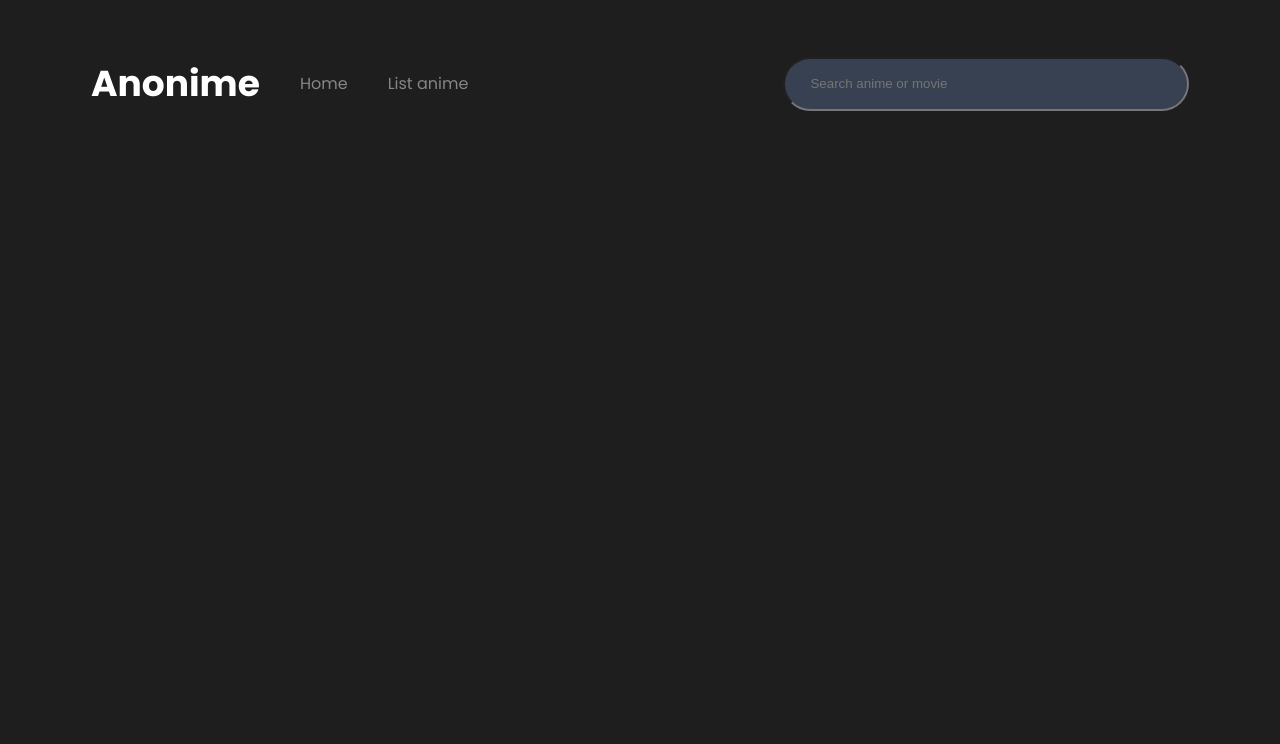
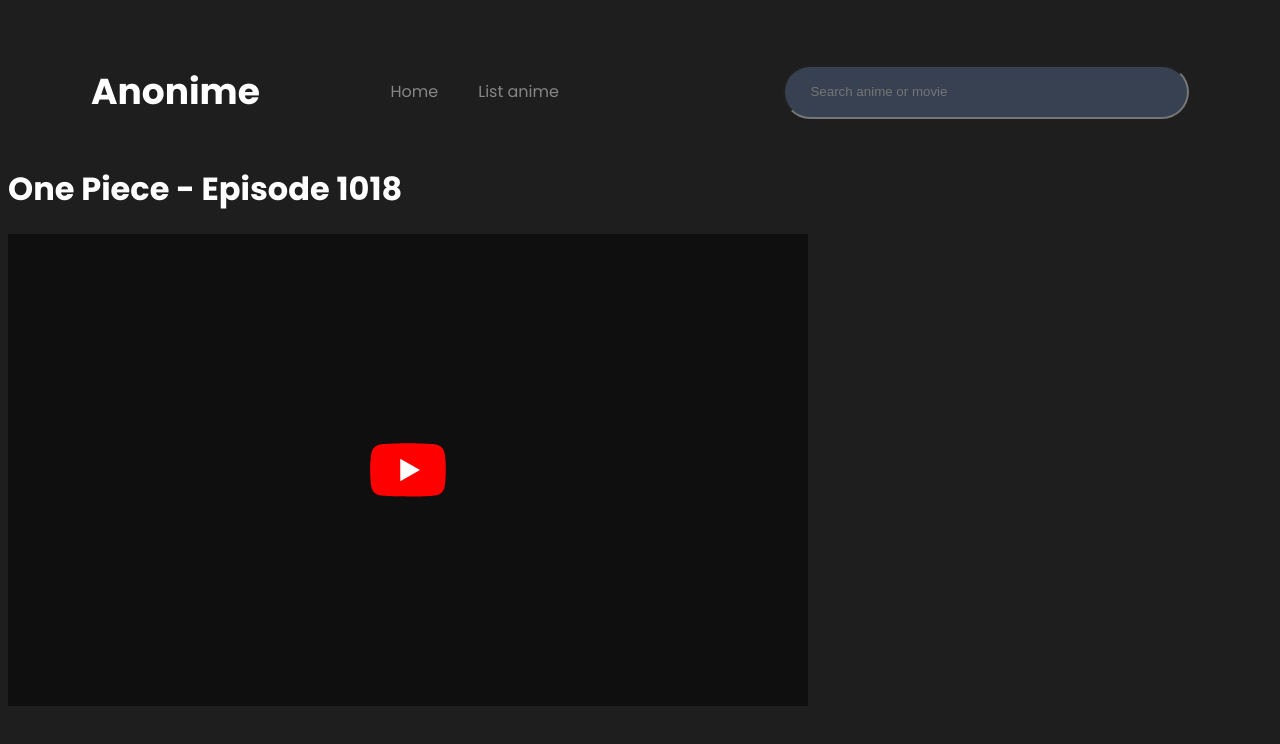
Before and after one commit to MichaelOsr/WhileTrue, a plain HTML site: page index.html in a window 1280 px wide. Drawn offline with Linux system fonts and the light colour scheme.

Commit message:
nambah video

```diff
--- a/index.html
+++ b/index.html
@@ -1,5 +1,6 @@
 <!DOCTYPE html>
 <html lang="en">
+
 <head>
     <meta charset="UTF-8">
     <meta http-equiv="X-UA-Compatible" content="IE=edge">
@@ -7,6 +8,7 @@
     <link rel="stylesheet" href="stylesheet.css">
     <title>Anonime</title>
 </head>
+
 <body>
     <header>
         <div class="navbar">
@@ -20,12 +22,18 @@
         </div>
 
         <div class="searchBox">
-            <input class="menu3" placeholder="Search anime or movie">
+            <input placeholder="Search anime or movie">
         </div>
     </header>
 
     <div class="container">
-
+        <div class="main">
+            <h1>One Piece - Episode 1018</h1>
+            <div class="video">
+                <svg xmlns="http://www.w3.org/2000/svg" height="80" width="120" viewBox="-35.20005 -41.33325 305.0671 247.9995"><path d="M229.763 25.817c-2.699-10.162-10.65-18.165-20.747-20.881C190.716 0 117.333 0 117.333 0S43.951 0 25.651 4.936C15.554 7.652 7.602 15.655 4.904 25.817 0 44.237 0 82.667 0 82.667s0 38.43 4.904 56.85c2.698 10.162 10.65 18.164 20.747 20.881 18.3 4.935 91.682 4.935 91.682 4.935s73.383 0 91.683-4.935c10.097-2.717 18.048-10.72 20.747-20.88 4.904-18.422 4.904-56.851 4.904-56.851s0-38.43-4.904-56.85" fill="#FF0000"/><path d="M93.333 117.558l61.334-34.89-61.334-34.893z" fill="#fff"/></svg>
+            </div>
+        </div>
     </div>
 </body>
+
 </html>
--- a/stylesheet.css
+++ b/stylesheet.css
@@ -3,12 +3,13 @@
 body {
     background-color: #1E1E1E;
     font-family: 'Poppins', sans-serif;
+    color: white;
 }
 
 header {
     display: flex;
     justify-content: space-between;
-    padding: 24px 83px;
+    padding: 32px 83px 0 83px;
 }
 
 .navbar{
@@ -25,6 +26,7 @@ header {
     font-style: normal;
     font-weight: 700;
     font-size: 36px;
+    margin-right: 90.6px;
 }
 
 .menu ul {
@@ -60,97 +62,11 @@ header {
     padding-left:25px;
 }
 
-/* .menu {
-    float: left;
-} */
-
-/* header h1{
-    position: absolute;
-    width: 201.44px;
-    height: 32px;
-    left: 83px;
-    top: 32px;
-
-    font-family: 'Poppins';
-    font-style: normal;
-    font-weight: 700;
-    font-size: 36px;
-    line-height: 32px;
-    identical to box height, or 89%
-
-    letter-spacing: 0.07em;
-
-    color: #FFFFFF;
-} */
-
-/* .menu {
-    position: absolute;
-    width: 63.16px;
-    height: 32px;
-    left: 375.04px;
-    top: 32px;
-
-    font-family: 'Poppins';
-    font-style: normal;
-    font-weight: 400;
-    font-size: 18px;
-    line-height: 32px;
-    identical to box height, or 178%
-
-    letter-spacing: 0.07em;
-
-    color: #868686;
-} */
-
-/* .menu2 {
-    position: absolute;
-    width: 112.16px;
-    height: 32px;
-    left: 470.2px;
-    top: 32px;
-
-    font-family: 'Poppins';
-    font-style: normal;
-    font-weight: 400;
-    font-size: 18px;
-    line-height: 32px;
-    identical to box height, or 178%
-
-    letter-spacing: 0.07em;
-
-    color: #868686;
-} */
-
-/* .menu3 {
+.video {
+    width: 800px;
+    height: 472px;
+    background-color: #0F0F0F;
     display: flex;
-    flex-direction: row;
     align-items: center;
-    padding: 8px 100px 8px 18px;
-    gap: 10px;
-
-    position: absolute;
-    width: 374.58px;
-    height: 48px;
-    left: 982.42px;
-    top: 24px;
-
-    background: #374151;
-    border-radius: 37px;
-} */
-
-/* header input{
-    display: flex;
-    flex-direction: row;
-    align-items: center;
-    padding: 8px 100px 8px 18px;
-    gap: 10px;
-
-    position: absolute;
-    width: 374.58px;
-    height: 48px;
-    left: 982.42px;
-    top: 24px;
-
-    background: #374151;
-    border-radius: 37px;
-} */
+    justify-content: center;
+}
```
